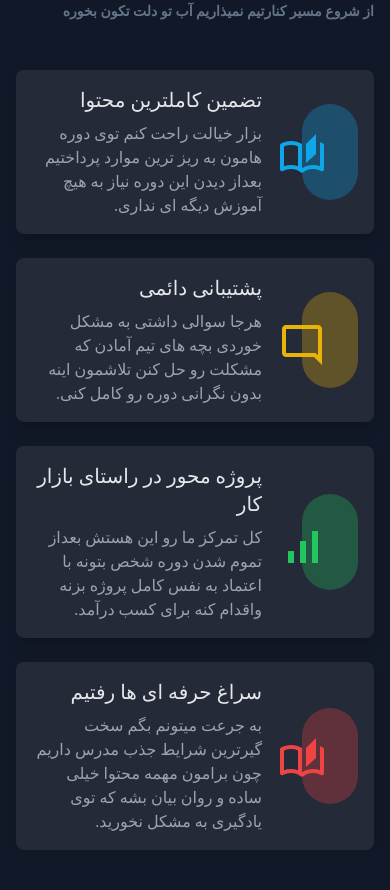
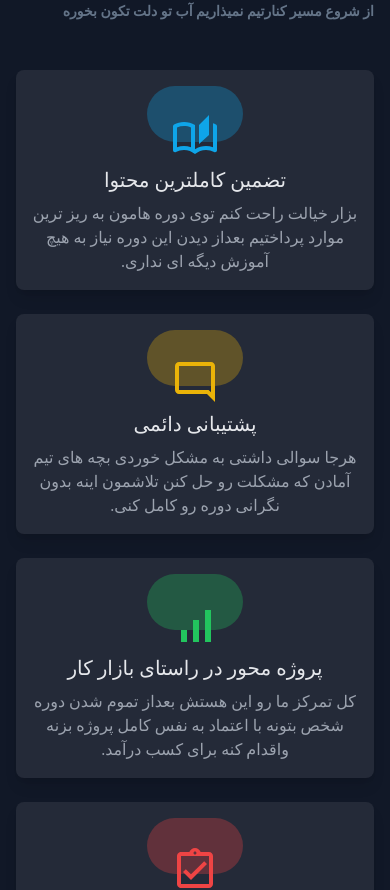
Before and after one commit to parsa-vesali/sabzlearn, a React (Vite) app: page / in a window 390 px wide. Shown: the part 5431-6321 px from the top of the page. Before the commit the page ends 6281 px from the top, so only its background shows below. Built offline with nearby package versions, Linux system fonts and the light colour scheme; a web font is replaced by a local one.

Commit message:
the project updated

```diff
--- a/src/Components/Services.jsx
+++ b/src/Components/Services.jsx
@@ -12,9 +12,9 @@ export default function Services() {
 
             <div className="grid grid-rows-2 md:grid-cols-2 gap-6 sm:gap-7">
 
-                <div className="flex items-center gap-x-10  bg-white dark:bg-dark-700 shadow-lg rounded-lg p-4">
-                    <span className=' relative px-7 py-12 bg-sky-500/30 rounded-full'>
-                        <AutoStoriesOutlinedIcon className=' absolute top-[30%]  -left-6 text-sky-500' style={{ fontSize: '3rem' }} />
+                <div className="flex flex-col lg:flex-row gap-y-6 justify-center text-center lg:text-right items-center gap-x-10  bg-white dark:bg-dark-700 shadow-lg rounded-lg p-4">
+                    <span className=' relative px-12 py-7 lg:px-7 lg:py-12 bg-sky-500/30 rounded-full'>
+                        <AutoStoriesOutlinedIcon className='absolute top-[50%] lg:top-[30%] left-[1.5rem] lg:-left-6 text-sky-500' style={{ fontSize: '3rem' }} />
                     </span>
                     <div className=" space-y-2">
                         <h2 className=' dark:text-gray-200 text-zinc-800 font-Dana-Bold text-xl'>تضمین کاملترین محتوا</h2>
@@ -23,9 +23,9 @@ export default function Services() {
                 </div>
 
 
-                <div className="flex items-center gap-x-10  bg-white dark:bg-dark-700 shadow-lg rounded-lg p-4">
-                    <span className=' relative px-7 py-12 bg-yellow-500/30 rounded-full'>
-                        <ModeCommentOutlinedIcon className=' absolute top-[30%]  -left-6 text-yellow-500' style={{ fontSize: '3rem' }} />
+                <div className="flex flex-col lg:flex-row gap-y-6 justify-center text-center lg:text-right items-center gap-x-10  bg-white dark:bg-dark-700 shadow-lg rounded-lg p-4">
+                    <span className=' relative px-12 py-7 lg:px-7 lg:py-12 bg-yellow-500/30 rounded-full'>
+                        <ModeCommentOutlinedIcon className='absolute top-[50%] lg:top-[30%] left-[1.5rem] lg:-left-6 text-yellow-500' style={{ fontSize: '3rem' }} />
                     </span>
                     <div className=" space-y-2">
                         <h2 className=' dark:text-gray-200 text-zinc-800 font-Dana-Bold text-xl'>پشتیبانی دائمی</h2>
@@ -33,10 +33,9 @@ export default function Services() {
                     </div>
                 </div>
 
-
-                <div className="flex items-center gap-x-10  bg-white dark:bg-dark-700 shadow-lg rounded-lg p-4">
-                    <span className=' relative px-7 py-12 bg-green-500/30 rounded-full'>
-                        <SignalCellularAltOutlinedIcon className=' absolute top-[30%]  -left-6 text-green-500' style={{ fontSize: '3rem' }} />
+                <div className="flex flex-col lg:flex-row gap-y-6 justify-center text-center lg:text-right items-center gap-x-10  bg-white dark:bg-dark-700 shadow-lg rounded-lg p-4">
+                    <span className=' relative px-12 py-7 lg:px-7 lg:py-12 bg-green-500/30 rounded-full'>
+                        <SignalCellularAltOutlinedIcon className='absolute top-[50%] lg:top-[30%] left-[1.5rem] lg:-left-6 text-green-500' style={{ fontSize: '3rem' }} />
                     </span>
                     <div className=" space-y-2">
                         <h2 className=' dark:text-gray-200 text-zinc-800 font-Dana-Bold text-xl'>پروژه محور در راستای بازار کار</h2>
@@ -44,9 +43,9 @@ export default function Services() {
                     </div>
                 </div>
 
-                <div className="flex items-center gap-x-10  bg-white dark:bg-dark-700 shadow-lg rounded-lg p-4">
-                    <span className=' relative px-7 py-12 bg-red-500/30 rounded-full'>
-                        <AutoStoriesOutlinedIcon className=' absolute top-[30%]  -left-6 text-red-500' style={{ fontSize: '3rem' }} />
+                <div className="flex flex-col lg:flex-row gap-y-6 justify-center text-center lg:text-right items-center gap-x-10  bg-white dark:bg-dark-700 shadow-lg rounded-lg p-4">
+                    <span className=' relative px-12 py-7 lg:px-7 lg:py-12 bg-red-500/30 rounded-full'>
+                        <AssignmentTurnedInOutlinedIcon className='absolute top-[50%] lg:top-[30%] left-[1.5rem] lg:-left-6 text-red-500' style={{ fontSize: '3rem' }} />
                     </span>
                     <div className=" space-y-2">
                         <h2 className=' dark:text-gray-200 text-zinc-800 font-Dana-Bold text-xl'>سراغ حرفه ای ها رفتیم</h2>
@@ -54,6 +53,7 @@ export default function Services() {
                     </div>
                 </div>
 
+
             </div>
         </>
     )
```
